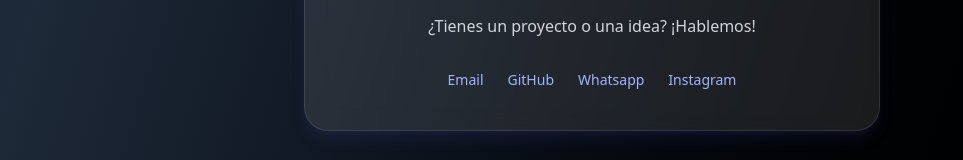
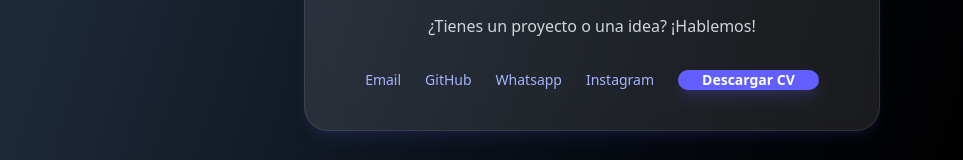
Before and after one commit to SamuelG30/Portafolio, a Vue app: page / in a window 1280 px wide. Shown: the part 3863-4023 px from the top of the page, without its empty margins (48-1011 px from the left). Built offline with nearby package versions, Linux system fonts and the light colour scheme.

Commit message:
agregado cv

```diff
--- a/src/App.vue
+++ b/src/App.vue
@@ -113,6 +113,11 @@
           <a href="https://wa.me/8292308873?" class="hover:text-indigo-400 transition">Whatsapp</a>
           <a href="https://www.instagram.com/samy_gomez30/?hl=en&g=5"
             class="hover:text-indigo-400 transition">Instagram</a>
+           <a href="./assets/CV_Samuel_Gomez.pdf" download
+   class="px-6  bg-indigo-500 hover:bg-indigo-600 text-white font-semibold rounded-xl shadow-lg shadow-indigo-500/20 transition">
+   Descargar CV
+</a>
+
         </div>
       </div>
     </section>
```
Also changed, not shown: 1 other file (tests, documents, lock files or other folders).
